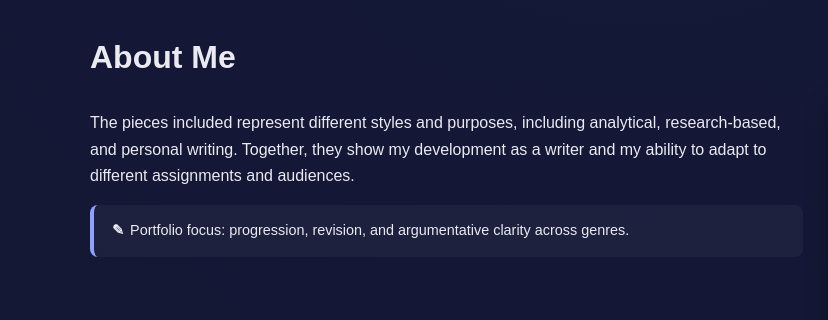
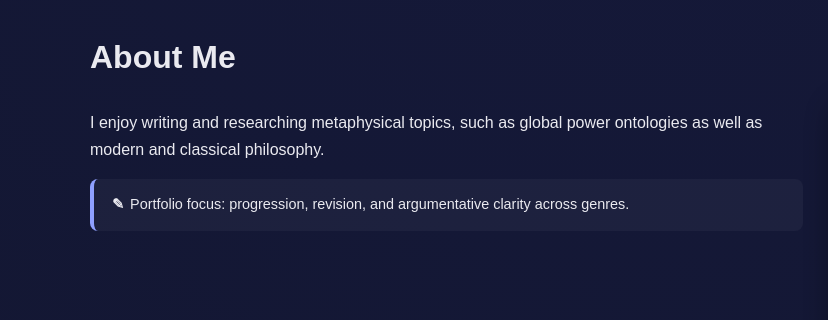
Before and after one commit to WhiteLiquorice/Portfolio, a plain HTML site: page index.html in a window 1280 px wide. Shown: the part 342-662 px from the top of the page, 0-828 px from the left. Drawn offline with Linux system fonts and the light colour scheme.

Commit message:
Add files via upload

```diff
--- a/index.html
+++ b/index.html
@@ -176,10 +176,8 @@
       <div class="section-grid">
         <div class="section-text">
           <p>
-            The pieces included represent different styles and purposes, including
-            analytical, research-based, and personal writing. Together, they show my
-            development as a writer and my ability to adapt to different assignments
-            and audiences.
+            I enjoy writing and researching metaphysical topics, such as global power ontologies
+            as well as modern and classical philosophy.
           </p>
           <div class="mini-visual"><span class="icon">✎</span>Portfolio focus: progression, revision, and argumentative clarity across genres.</div>
         </div>
```
